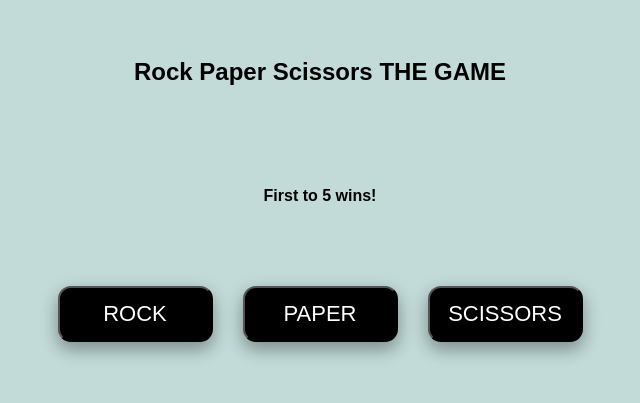
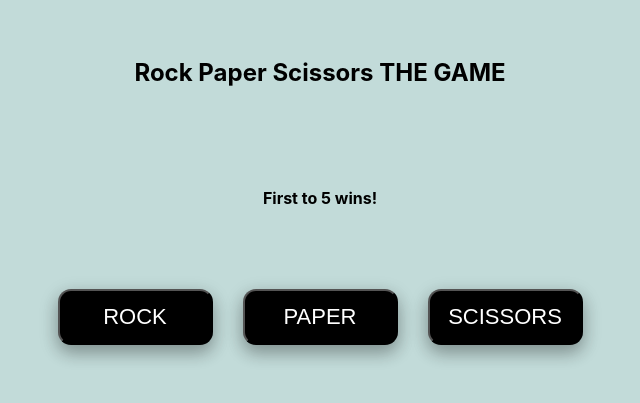
Before and after one commit to kerplunked/rock-paper-scissors, a plain HTML site: page index.html in a window 1280 px wide. Shown: the whole page, without its empty margins (320-960 px from the left). Drawn offline with Linux system fonts and the light colour scheme.

Commit message:
new font

```diff
--- a/styles.css
+++ b/styles.css
@@ -1,5 +1,5 @@
 body {
-    font-family: fantasy;
+    font-family: -apple-system, BlinkMacSystemFont, 'Segoe UI', Roboto, Oxygen, Ubuntu, Cantarell, 'Open Sans', 'Helvetica Neue', sans-serif;
     display: flex;
     flex-direction: column;
     box-sizing: border-box;
```
Also changed, not shown: 1 other file.
